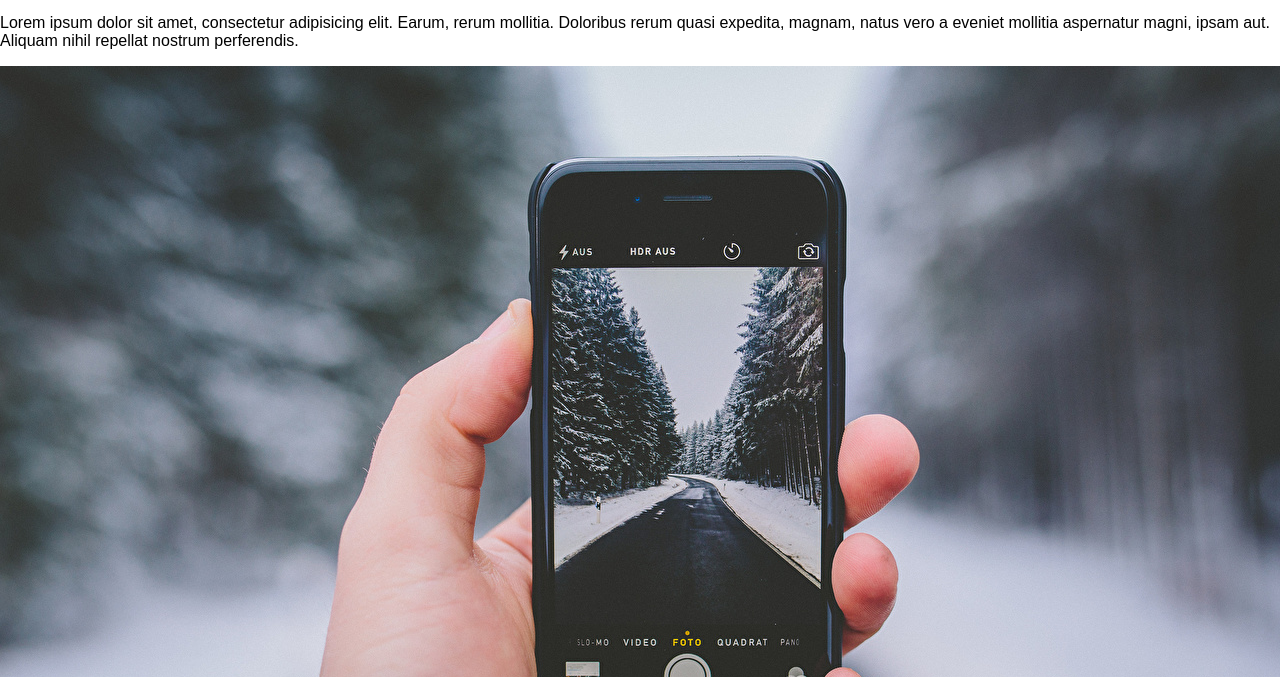
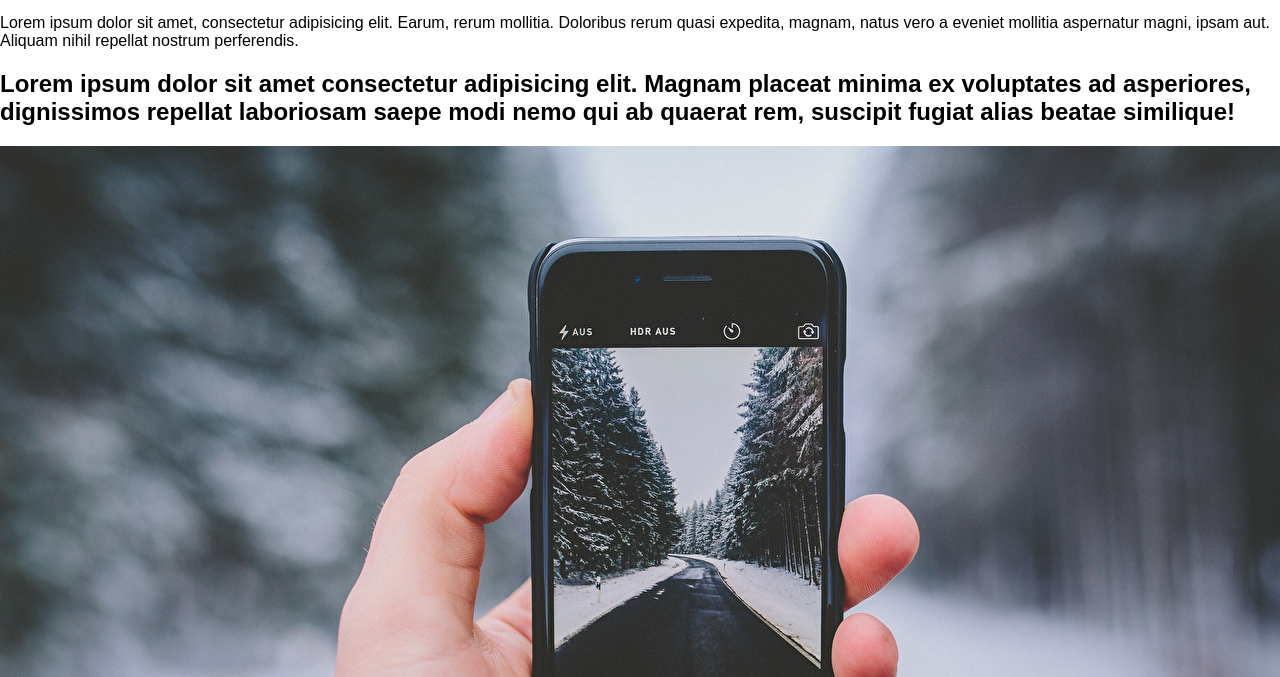
Before and after one commit to Codey1307/menu-homework, a plain HTML site: page index.html in a window 1280 px wide. Shown: the part 123-800 px from the top of the page. Drawn offline with Linux system fonts and the light colour scheme.

Commit message:
h2 simple-text

```diff
--- a/index.html
+++ b/index.html
@@ -17,6 +17,7 @@
     </ul>
     <h1>This is simple heading</h1>
     <p>Lorem ipsum dolor sit amet, consectetur adipisicing elit. Earum, rerum mollitia. Doloribus rerum quasi expedita, magnam, natus vero a eveniet mollitia aspernatur magni, ipsam aut. Aliquam nihil repellat nostrum perferendis.</p>
+    <h2 class="simple-text">Lorem ipsum dolor sit amet consectetur adipisicing elit. Magnam placeat minima ex voluptates ad asperiores, dignissimos repellat laboriosam saepe modi nemo qui ab quaerat rem, suscipit fugiat alias beatae similique!</h2>
   </header>
   <img src="Winter_iPhone_Smartphone_465360.jpeg" alt="Winter_iPhone_Smartphone" class="img">
   <main>
```
